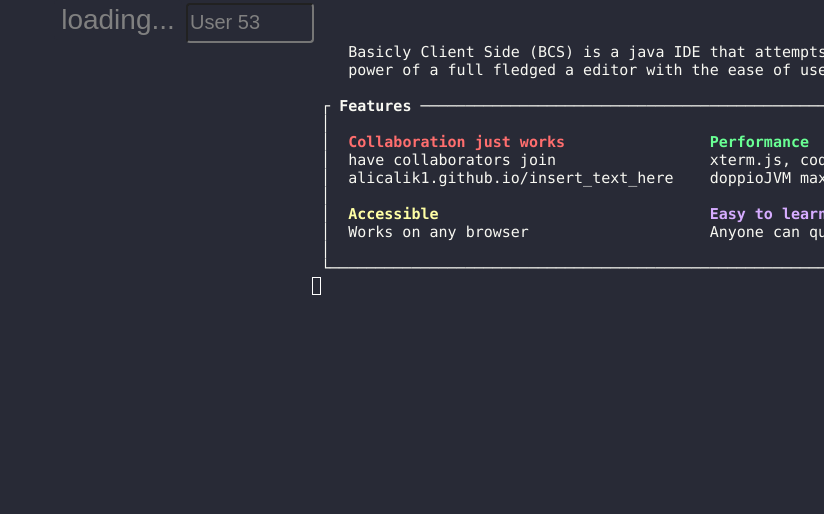
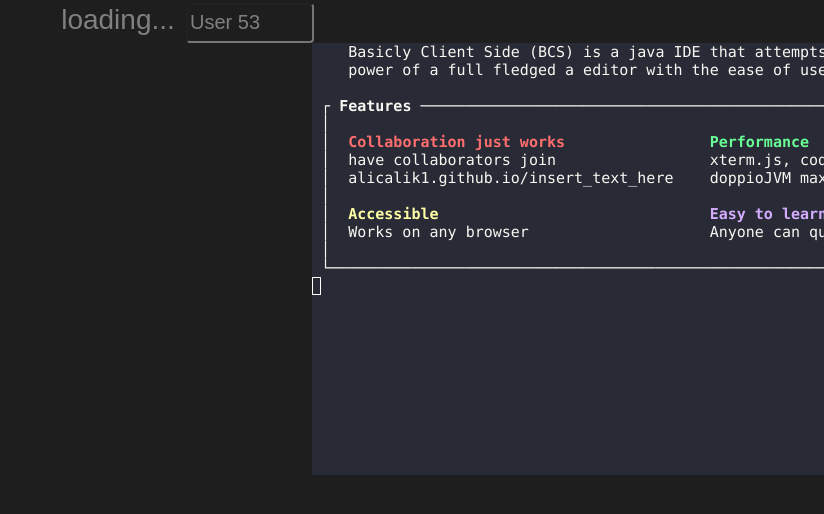
Before and after one commit to AlistairKeiller/editorv3, a website built with webpack: page dist/404.html in a window 1280 px wide. Shown: the whole page, without its empty margins (456-1280 px from the left). Built offline with nearby package versions, Linux system fonts and the light colour scheme; what @codemirror/basic-setup, xterm-addon-fit, y-codemirror.next, y-webrtc would draw is missing.

Commit message:
change menubar color

```diff
--- a/dist/404.html
+++ b/dist/404.html
@@ -1,7 +1,7 @@
 <meta charset="utf-8" />
 <style>
     body {
-      background-color: #282a36;
+      background-color: #1e1e1e;
       margin: 0;
       overflow: hidden;
     }
@@ -33,7 +33,7 @@
       outline: none;
     }
     button {
-      background-color: #282a36;
+      background-color: #1e1e1e;
       border: none;
       border-radius: 4px;
       font-size: 28px;
@@ -83,7 +83,7 @@
       color: white;
     }
     #nameForum {
-      background-color: #282a36;
+      background-color: #1e1e1e;
       outline: none;
       border-radius: 4px;
       font-size: 20px;
```
